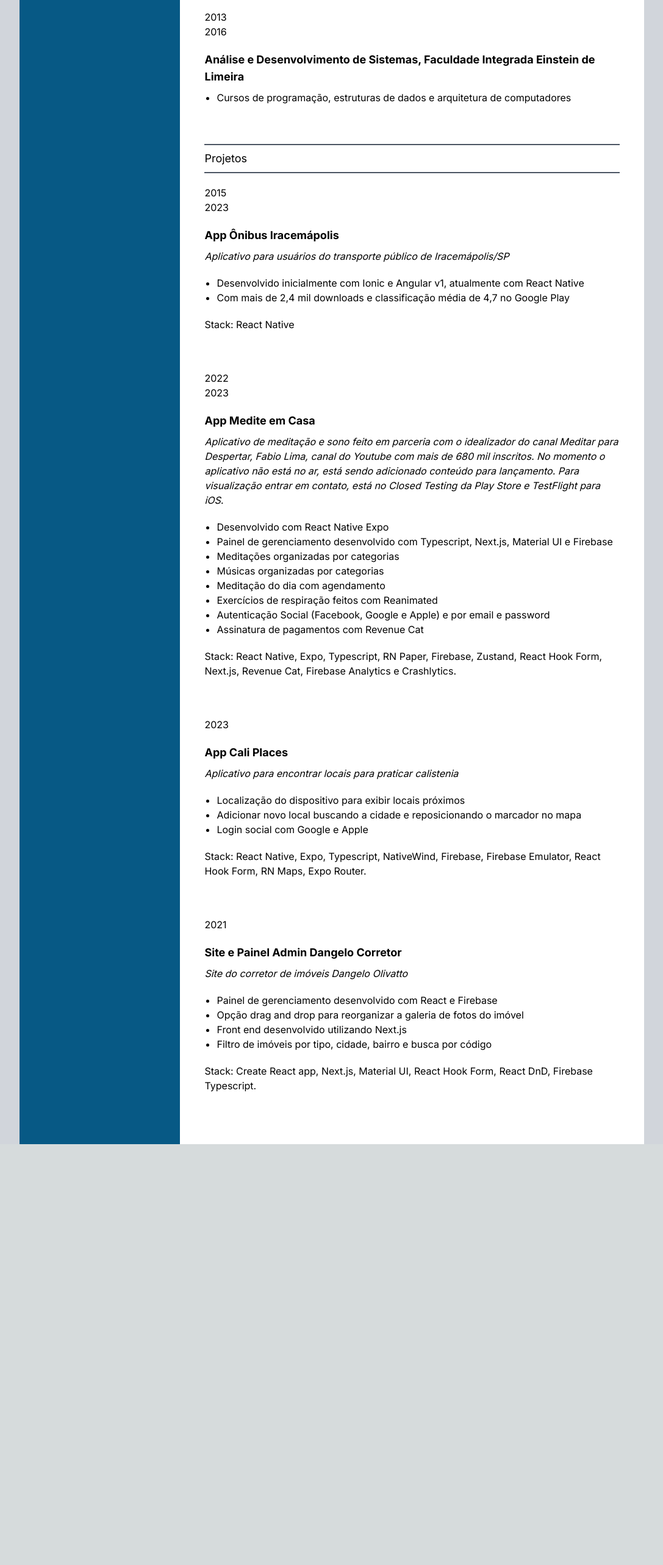
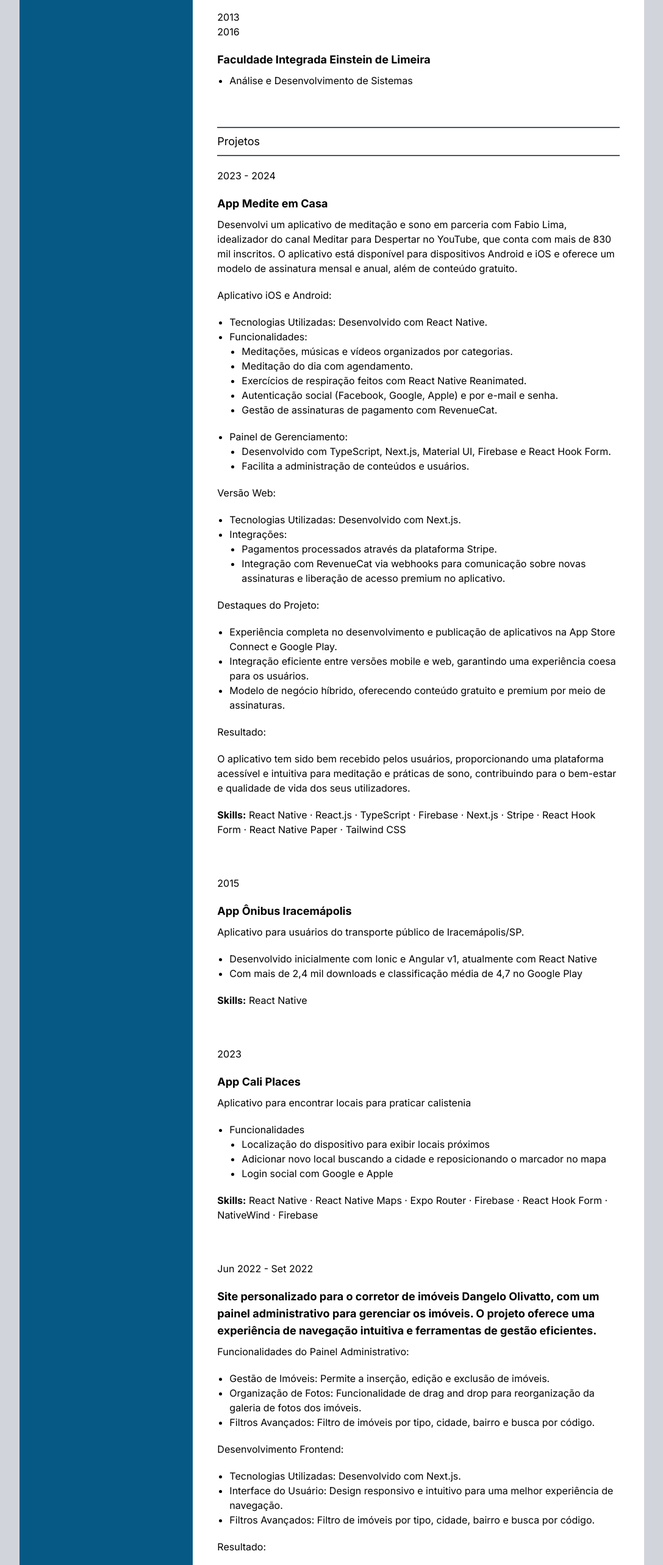
Before and after one commit to jessemezini/jessemezini, a Next.js app: page /resume in a window 1280 px wide. Shown: the part 1320-3886 px from the top of the page at 61% size, without its empty margins (96-1183 px from the left). Before the commit the page ends 3196 px from the top, so only its background shows below. Built offline with nearby package versions, Linux system fonts and the light colour scheme.

Commit message:
added projects

```diff
--- a/app/resume/data.ts
+++ b/app/resume/data.ts
@@ -34,26 +34,12 @@ export const education = [
   {
     startDate: "2013",
     endDate: "2016",
-    title:
-      "Análise e Desenvolvimento de Sistemas, Faculdade Integrada Einstein de Limeira",
-    list: [
-      "Cursos de programação, estruturas de dados e arquitetura de computadores",
-    ],
+    title: "Faculdade Integrada Einstein de Limeira",
+    list: ["Análise e Desenvolvimento de Sistemas"],
   },
 ];
 
 export const projects = [
-  {
-    startDate: "2015",
-    endDate: "2023",
-    title: "App Ônibus Iracemápolis",
-    desc: "Aplicativo para usuários do transporte público de Iracemápolis/SP",
-    list: [
-      "Desenvolvido inicialmente com Ionic e Angular v1, atualmente com React Native",
-      "Com mais de 2,4 mil downloads e classificação média de 4,7 no Google Play",
-    ],
-    stack: "React Native",
-  },
   {
     startDate: "2022",
     endDate: "2023",
@@ -72,6 +58,18 @@ export const projects = [
     stack:
       "React Native, Expo, Typescript, RN Paper, Firebase, Zustand, React Hook Form, Next.js, Revenue Cat, Firebase Analytics e Crashlytics.",
   },
+  {
+    startDate: "2015",
+    endDate: "2023",
+    title: "App Ônibus Iracemápolis",
+    desc: "Aplicativo para usuários do transporte público de Iracemápolis/SP",
+    list: [
+      "Desenvolvido inicialmente com Ionic e Angular v1, atualmente com React Native",
+      "Com mais de 2,4 mil downloads e classificação média de 4,7 no Google Play",
+    ],
+    stack: "React Native",
+  },
+
   {
     startDate: "2023",
     endDate: "",
--- a/app/resume/page.tsx
+++ b/app/resume/page.tsx
@@ -201,26 +201,225 @@ export default function Resume() {
           <section>
             <SectionTitle text="Projetos" />
 
-            {projects.map((item, i) => (
-              <article key={i} className="mb-16">
-                <p className="my-5">
-                  {item.startDate} <br /> {item.endDate}
+            <article className="mb-16">
+              <p className="my-5">2023 - 2024</p>
+
+              <div>
+                <h3 className="mb-2 font-bold text-lg">App Medite em Casa</h3>
+
+                <p className="mb-5">
+                  Desenvolvi um aplicativo de meditação e sono em parceria com
+                  Fabio Lima, idealizador do canal Meditar para Despertar no
+                  YouTube, que conta com mais de 830 mil inscritos. O aplicativo
+                  está disponível para dispositivos Android e iOS e oferece um
+                  modelo de assinatura mensal e anual, além de conteúdo
+                  gratuito.
                 </p>
 
-                <div>
-                  <h3 className="mb-2 font-bold text-lg">{item.title}</h3>
-                  <p className="italic mb-5">{item.desc}</p>
+                <p className="mb-5">Aplicativo iOS e Android:</p>
 
+                <ul className="list-disc pl-5 mb-5">
+                  <li>
+                    Tecnologias Utilizadas: Desenvolvido com React Native.
+                  </li>
+                  <li>Funcionalidades:</li>
                   <ul className="list-disc pl-5 mb-5">
-                    {item.list.map((listItem, i) => (
-                      <li key={i}>{listItem}</li>
-                    ))}
+                    <li>
+                      Meditações, músicas e vídeos organizados por categorias.
+                    </li>
+                    <li>Meditação do dia com agendamento.</li>
+                    <li>
+                      Exercícios de respiração feitos com React Native
+                      Reanimated.
+                    </li>
+                    <li>
+                      Autenticação social (Facebook, Google, Apple) e por e-mail
+                      e senha.
+                    </li>
+                    <li>Gestão de assinaturas de pagamento com RevenueCat.</li>
                   </ul>
+                </ul>
 
-                  <p>Stack: {item.stack}</p>
-                </div>
-              </article>
-            ))}
+                <ul className="list-disc pl-5 mb-5">
+                  <li>Painel de Gerenciamento:</li>
+                  <ul className="list-disc pl-5 mb-5">
+                    <li>
+                      Desenvolvido com TypeScript, Next.js, Material UI,
+                      Firebase e React Hook Form.
+                    </li>
+                    <li>Facilita a administração de conteúdos e usuários.</li>
+                  </ul>
+                </ul>
+
+                <p className="mb-5">Versão Web:</p>
+
+                <ul className="list-disc pl-5 mb-5">
+                  <li>Tecnologias Utilizadas: Desenvolvido com Next.js.</li>
+                  <li>Integrações:</li>
+                  <ul className="list-disc pl-5 mb-5">
+                    <li>
+                      Pagamentos processados através da plataforma Stripe.
+                    </li>
+                    <li>
+                      Integração com RevenueCat via webhooks para comunicação
+                      sobre novas assinaturas e liberação de acesso premium no
+                      aplicativo.
+                    </li>
+                  </ul>
+                </ul>
+
+                <p className="mb-5">Destaques do Projeto:</p>
+
+                <ul className="list-disc pl-5 mb-5">
+                  <li>
+                    Experiência completa no desenvolvimento e publicação de
+                    aplicativos na App Store Connect e Google Play.
+                  </li>
+                  <li>
+                    Integração eficiente entre versões mobile e web, garantindo
+                    uma experiência coesa para os usuários.
+                  </li>
+                  <li>
+                    Modelo de negócio híbrido, oferecendo conteúdo gratuito e
+                    premium por meio de assinaturas.
+                  </li>
+                </ul>
+
+                <p className="mb-5">Resultado:</p>
+                <p className="mb-5">
+                  O aplicativo tem sido bem recebido pelos usuários,
+                  proporcionando uma plataforma acessível e intuitiva para
+                  meditação e práticas de sono, contribuindo para o bem-estar e
+                  qualidade de vida dos seus utilizadores.
+                </p>
+
+                <p className="mb-5">
+                  <strong>Skills:</strong> React Native · React.js · TypeScript
+                  · Firebase · Next.js · Stripe · React Hook Form · React Native
+                  Paper · Tailwind CSS
+                </p>
+              </div>
+            </article>
+
+            <article className="mb-16">
+              <p className="my-5">2015</p>
+
+              <div>
+                <h3 className="mb-2 font-bold text-lg">
+                  App Ônibus Iracemápolis
+                </h3>
+
+                <p className="mb-5">
+                  Aplicativo para usuários do transporte público de
+                  Iracemápolis/SP.
+                </p>
+
+                <ul className="list-disc pl-5 mb-5">
+                  <li>
+                    Desenvolvido inicialmente com Ionic e Angular v1, atualmente
+                    com React Native
+                  </li>
+                  <li>
+                    Com mais de 2,4 mil downloads e classificação média de 4,7
+                    no Google Play
+                  </li>
+                </ul>
+
+                <p className="mb-5">
+                  <strong>Skills:</strong> React Native
+                </p>
+              </div>
+            </article>
+
+            <article className="mb-16">
+              <p className="my-5">2023</p>
+
+              <div>
+                <h3 className="mb-2 font-bold text-lg">App Cali Places</h3>
+
+                <p className="mb-5">
+                  Aplicativo para encontrar locais para praticar calistenia
+                </p>
+
+                <ul className="list-disc pl-5 mb-5">
+                  <li>Funcionalidades</li>
+                  <ul className="list-disc pl-5 mb-5">
+                    <li>
+                      Localização do dispositivo para exibir locais próximos
+                    </li>
+                    <li>
+                      Adicionar novo local buscando a cidade e reposicionando o
+                      marcador no mapa
+                    </li>
+                    <li>Login social com Google e Apple</li>
+                  </ul>
+                </ul>
+
+                <p className="mb-5">
+                  <strong>Skills:</strong> React Native · React Native Maps ·
+                  Expo Router · Firebase · React Hook Form · NativeWind ·
+                  Firebase
+                </p>
+              </div>
+            </article>
+
+            <article className="mb-16">
+              <p className="my-5">Jun 2022 - Set 2022</p>
+
+              <div>
+                <h3 className="mb-2 font-bold text-lg">
+                  Site personalizado para o corretor de imóveis Dangelo
+                  Olivatto, com um painel administrativo para gerenciar os
+                  imóveis. O projeto oferece uma experiência de navegação
+                  intuitiva e ferramentas de gestão eficientes.
+                </h3>
+
+                <p className="mb-5">
+                  Funcionalidades do Painel Administrativo:
+                </p>
+
+                <ul className="list-disc pl-5 mb-5">
+                  <li>
+                    Gestão de Imóveis: Permite a inserção, edição e exclusão de
+                    imóveis.
+                  </li>
+                  <li>
+                    Organização de Fotos: Funcionalidade de drag and drop para
+                    reorganização da galeria de fotos dos imóveis.
+                  </li>
+                  <li>
+                    Filtros Avançados: Filtro de imóveis por tipo, cidade,
+                    bairro e busca por código.
+                  </li>
+                </ul>
+
+                <p className="mb-5">Desenvolvimento Frontend:</p>
+
+                <ul className="list-disc pl-5 mb-5">
+                  <li>Tecnologias Utilizadas: Desenvolvido com Next.js.</li>
+                  <li>
+                    Interface do Usuário: Design responsivo e intuitivo para uma
+                    melhor experiência de navegação.
+                  </li>
+                  <li>
+                    Filtros Avançados: Filtro de imóveis por tipo, cidade,
+                    bairro e busca por código.
+                  </li>
+                </ul>
+
+                <p className="mb-5">Resultado:</p>
+                <p className="mb-5">
+                  O site tem ajudado Dangelo Olivatto a gerenciar seus imóveis
+                  de maneira mais eficiente e a oferecer uma experiência de
+                  busca aprimorada para seus clientes.
+                </p>
+
+                <p className="mb-5">
+                  <strong>Skills:</strong> React.js · Next.js · React-DnD ·
+                  React Hook Form · Cloud Firestore · Firebase Storage
+                </p>
+              </div>
+            </article>
           </section>
         </section>
       </main>
```
